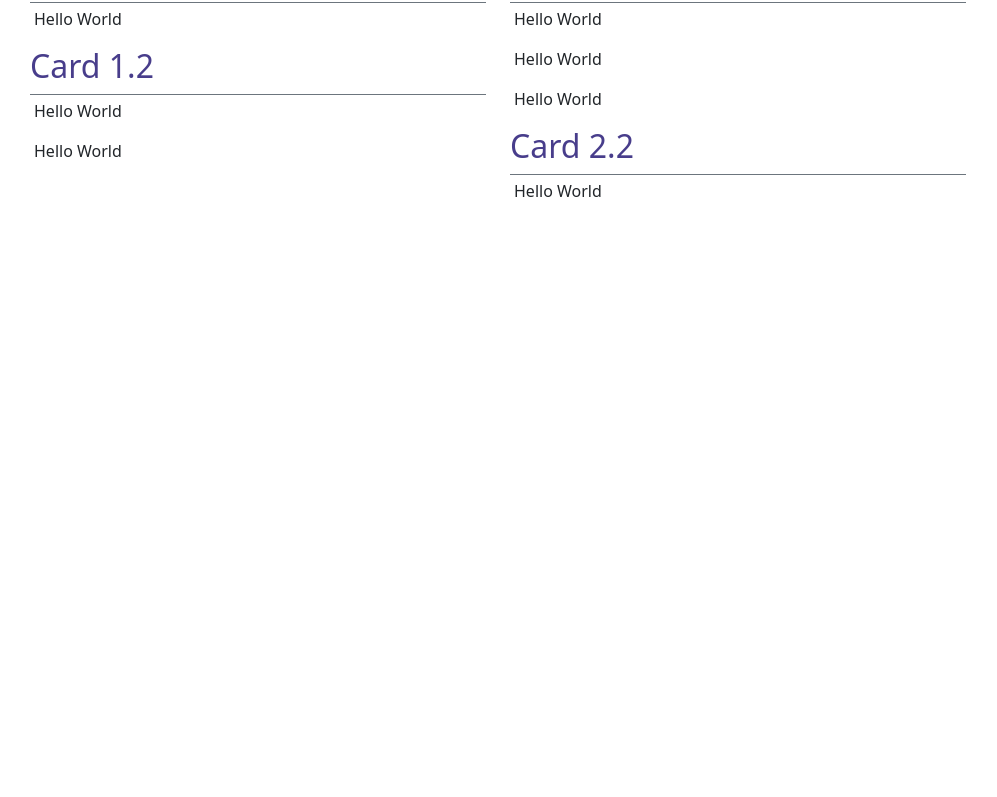
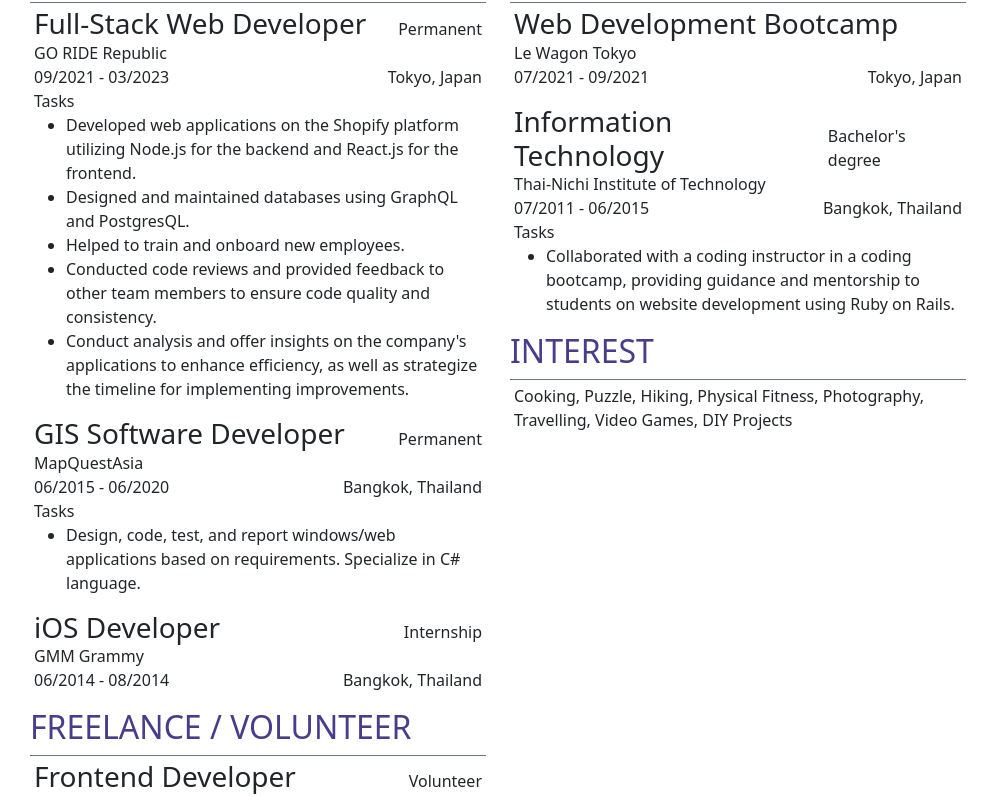
Before and after one commit to kochapas/kochapas-2023, a Next.js app: page / in a window 1280 px wide. Shown: the part 500-1297 px from the top of the page, without its empty margins (142-1139 px from the left). Before the commit the page ends 800 px from the top, so only its background shows below. Built offline with nearby package versions, Linux system fonts and the light colour scheme.

Commit message:
Add elements to HistoryCard component, show HistoryCard with real information on Home page.

```diff
--- a/src/components/CardContainer.js
+++ b/src/components/CardContainer.js
@@ -2,7 +2,7 @@ export const CardContainer = ({title, content}) => {
   return (
     <div className="w-100">
       <div className="w-100 border-bottom border-secondary">
-        <h2 className="text--purple">{title}</h2>
+        <h2 className="text--purple">{title?.toUpperCase()}</h2>
       </div>
       <div className="m-1">
         {content}
--- a/src/components/Header.js
+++ b/src/components/Header.js
@@ -21,7 +21,7 @@ export const Header = () => {
                 <FontAwesomeIcon
                   icon={faLocationDot}
                   size="1x"
-                  className="me-1"
+                  className="me-2 mt-1"
                 />
                 <p>Tokyo, Japan</p>
               </div>
--- a/src/components/HistoryCard.js
+++ b/src/components/HistoryCard.js
@@ -1,7 +1,25 @@
-export const HistoryCard = () => {
+export const HistoryCard = ({title, subtitle, placeName, dateRange, location, tasks}) => {
   return (
-    <>
-
-    </>
+    <div>
+      <div className="d-flex justify-content-between align-items-center">
+        <h3 className="mb-0">{title}</h3>
+        <p className="mt-auto mb-0">{subtitle}</p>
+      </div>
+      <p className="mb-0">{placeName}</p>
+      <div className="d-flex justify-content-between">
+        <p className="mb-0">{dateRange}</p>
+        <p className="mb-0">{location}</p>
+      </div>
+      {tasks && <p className="mb-0">Tasks</p>}
+      <ul>
+        {tasks?.map((task, index) => {
+          return (
+            <li key={index}>
+              {task}
+            </li>
+          );
+        })}
+      </ul>
+    </div>
   );
 };
--- a/src/components/InformationCards.js
+++ b/src/components/InformationCards.js
@@ -1,4 +1,5 @@
 import { CardContainer } from "./CardContainer"
+import { HistoryCard } from "./HistoryCard"
 
 export const InformationCards = () => {
   return (
@@ -6,52 +7,102 @@ export const InformationCards = () => {
       <div className="row">
         <div className="col-6">
           <CardContainer
-            title="Card 1.1"
-            content={(
-              <div>
-                <p>
-                  Hello World
-                </p>
-              </div>
-            )}
+            title="Work Experience"
+            content={
+              <>
+                <HistoryCard
+                  title="Full-Stack Web Developer"
+                  subtitle="Permanent"
+                  placeName="GO RIDE Republic"
+                  dateRange="09/2021 - 03/2023"
+                  location="Tokyo, Japan"
+                  tasks={[
+                    "Developed web applications on the Shopify platform utilizing Node.js for the backend and React.js for the frontend.",
+                    "Designed and maintained databases using GraphQL and PostgresQL.",
+                    "Helped to train and onboard new employees.",
+                    "Conducted code reviews and provided feedback to other team members to ensure code quality and consistency.",
+                    "Conduct analysis and offer insights on the company's applications to enhance efficiency, as well as strategize the timeline for implementing improvements."
+                  ]}
+                />
+                <HistoryCard
+                  title="GIS Software Developer"
+                  subtitle="Permanent"
+                  placeName="MapQuestAsia"
+                  dateRange="06/2015 - 06/2020"
+                  location="Bangkok, Thailand"
+                  tasks={[
+                    "Design, code, test, and report windows/web applications based on requirements. Specialize in C# language.",
+                  ]}
+                />
+                <HistoryCard
+                  title="iOS Developer"
+                  subtitle="Internship"
+                  placeName="GMM Grammy"
+                  dateRange="06/2014 - 08/2014"
+                  location="Bangkok, Thailand"
+                />
+              </>
+            }
           />
           <CardContainer
-            title="Card 1.2"
+            title="Freelance / Volunteer"
             content={(
-              <div>
-                <p>
-                  Hello World
-                </p>
-                <p>
-                  Hello World
-                </p>
-              </div>
+              <>
+                <HistoryCard
+                  title="Frontend Developer"
+                  subtitle="Volunteer"
+                  placeName="Mamoru"
+                  dateRange="09/2021 - Present"
+                  location="Tokyo, Japan"
+                  tasks={[
+                    "Volunteered with the Mamoru team to develop a website that promotes global sustainability.",
+                    "Utilized React.js to build the frontend, provided code reviews, and mentorship to junior team members."
+                  ]}
+                />
+                <HistoryCard
+                  title="Coding Teaching Assistant"
+                  subtitle="Freelance"
+                  placeName="Le Wagon Tokyo"
+                  dateRange="07/2022 - 12/2022"
+                  location="Tokyo, Japan"
+                  tasks={[
+                    "Collaborated with a coding instructor in a coding bootcamp, providing guidance and mentorship to students on website development using Ruby on Rails.",
+                  ]}
+                />
+              </>
             )}
           />
         </div>
         <div className="col-6">
           <CardContainer
-            title="Card 2.1"
+            title="Education"
+            content={(
+              <>
+                <HistoryCard
+                  title="Web Development Bootcamp"
+                  placeName="Le Wagon Tokyo"
+                  dateRange="07/2021 - 09/2021"
+                  location="Tokyo, Japan"
+                />
+                <HistoryCard
+                  title="Information Technology"
+                  subtitle="Bachelor's degree"
+                  placeName="Thai-Nichi Institute of Technology"
+                  dateRange="07/2011 - 06/2015"
+                  location="Bangkok, Thailand"
+                  tasks={[
+                    "Collaborated with a coding instructor in a coding bootcamp, providing guidance and mentorship to students on website development using Ruby on Rails.",
+                  ]}
+                />
+              </>
+            )}
+          />
+          <CardContainer
+            title="Interest"
             content={(
               <div>
                 <p>
-                  Hello World
-                </p>
-                <p>
-                  Hello World
-                </p>
-                <p>
-                  Hello World
-                </p>
-              </div>
-            )}
-          />
-          <CardContainer
-            title="Card 2.2"
-            content={(
-              <div>
-                <p>
-                  Hello World
+                  {"Cooking, Puzzle, Hiking, Physical Fitness, Photography, Travelling, Video Games, DIY Projects"}
                 </p>
               </div>
             )}
--- a/src/components/index.js
+++ b/src/components/index.js
@@ -3,3 +3,4 @@ export { Header } from "./Header"
 export { Contact } from "./Contact"
 export { CardContainer } from "./CardContainer"
 export { InformationCards } from "./InformationCards"
+export { HistoryCard } from "./HistoryCard"
```
